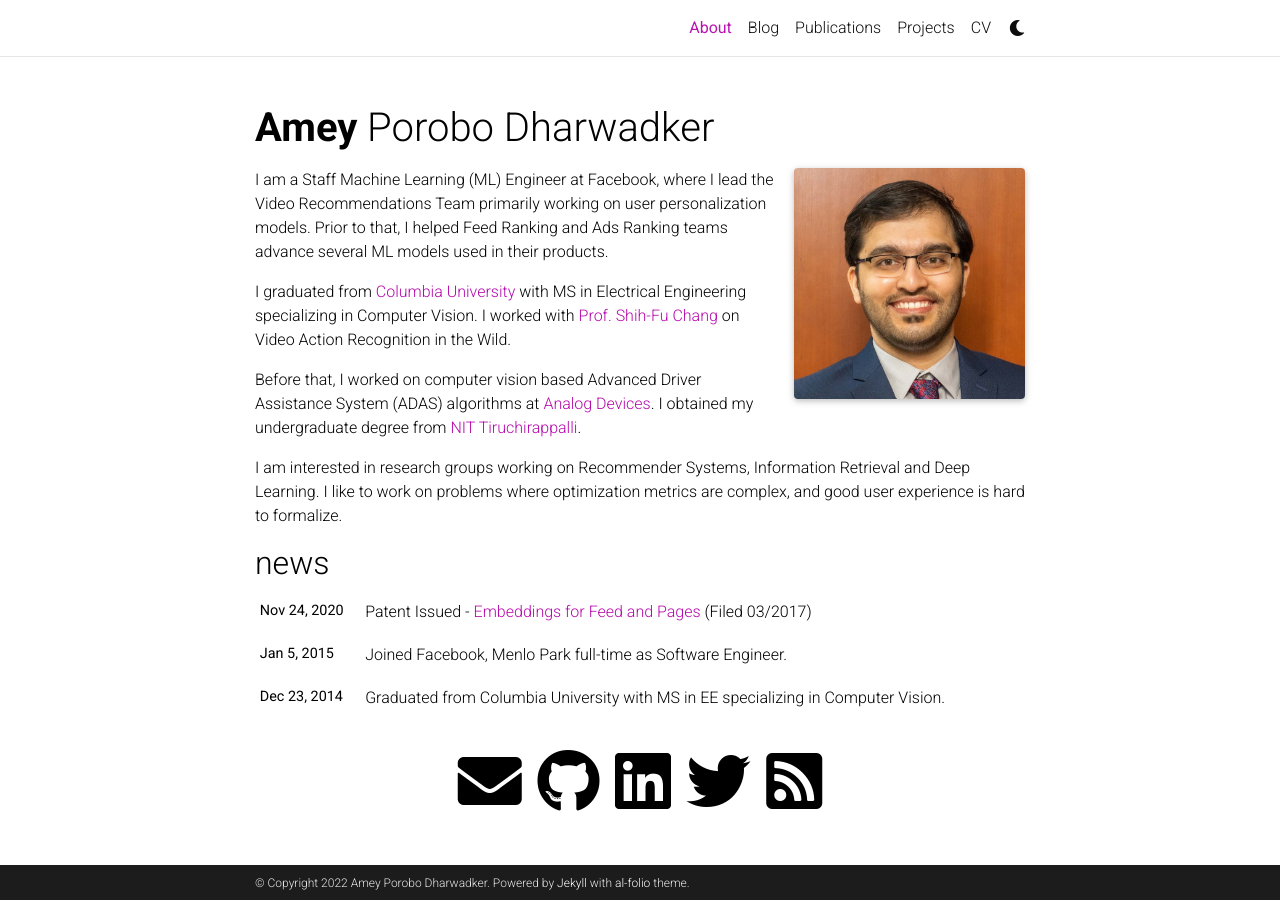
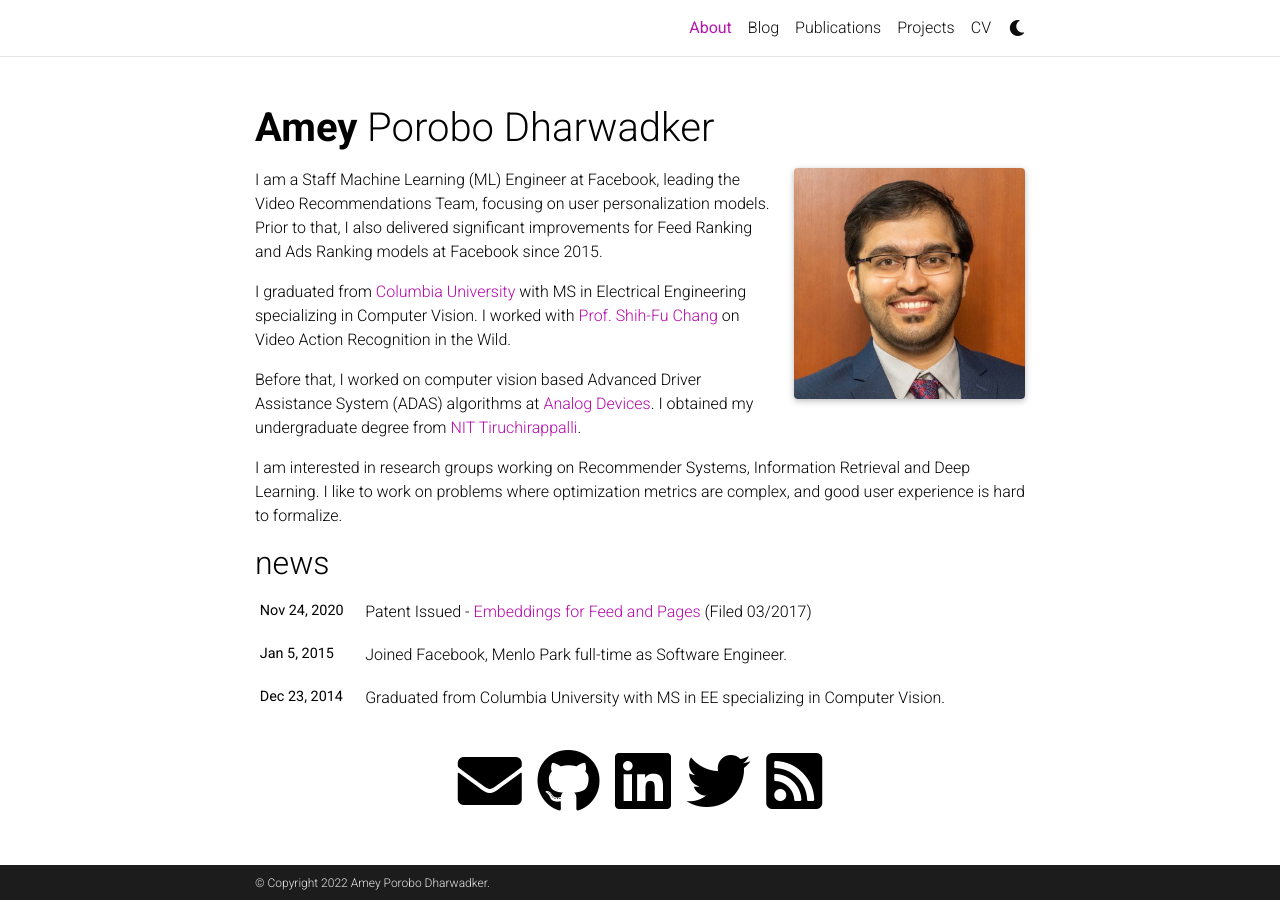
Before and after one commit to ameydhar/ameydhar.github.io, a Jekyll site: the page built from _pages/about.md, in a window 1280 px wide. Built offline with Jekyll 4.4.1, drawn with Linux system fonts in a browser that asks for light colours; full-size pictures stand in for the smaller copies a plugin makes; comment, search, counter and statistics services are not loaded; a style sheet for code colours, icons or effects is not loaded.

Commit message:
Minor about changes, thumbnails

```diff
--- a/_config.yml
+++ b/_config.yml
@@ -9,8 +9,7 @@ last_name: Porobo Dharwadker
 email: ameydhar@gmail.com
 description: > # the ">" symbol means to ignore newlines until "footer_text:"
   Staff Machine Learning Engineer at Meta (previously known as Facebook) in California USA, leading personalization for video recommender systems.
-footer_text: >
-  Powered by <a href="https://jekyllrb.com/" target="_blank">Jekyll</a> with <a href="https://github.com/alshedivat/al-folio">al-folio</a> theme.
+footer_text: > # Powered by <a href="https://jekyllrb.com/" target="_blank">Jekyll</a> with <a href="https://github.com/alshedivat/al-folio">al-folio</a> theme.
 keywords: Amey, Porobo, Dharwadker, Columbia, NIT Tiruchirappalli, Analog Devices, Machine learning, ML, Deep Learning, Recommender System, Information Retrieval  # add your own keywords or leave empty
 
 lang: en # the language of your site (for example: en, fr, cn, ru, etc.)
--- a/_layouts/bib.html
+++ b/_layouts/bib.html
@@ -7,7 +7,7 @@
           {% if entry.preview contains '://' -%}
           <img class="preview z-depth-1 rounded" src="{{ entry.preview }}">
           {%- else -%}
-          <img class="preview z-depth-1 rounded" src="{{ entry.preview | prepend: '/assets/img/publication_preview/' | relative_url }}">
+          <img class="preview z-depth-0 rounded" src="{{ entry.preview | prepend: '/assets/img/publication_preview/' | relative_url }}">
           {%- endif -%}
         {%- elsif entry.abbr -%}
           {%- if site.data.venues[entry.abbr] -%}
--- a/_pages/about.md
+++ b/_pages/about.md
@@ -18,7 +18,7 @@ selected_papers: false # includes a list of papers marked as "selected={true}"
 social: true  # includes social icons at the bottom of the page
 ---
 
-I am a Staff Machine Learning (ML) Engineer at Facebook, where I lead the Video Recommendations Team primarily working on user personalization models. Prior to that, I helped Feed Ranking and Ads Ranking teams advance several ML models used in their products.
+I am a Staff Machine Learning (ML) Engineer at Facebook, leading the Video Recommendations Team, focusing on user personalization models. Prior to that, I also delivered significant improvements for Feed Ranking and Ads Ranking models at Facebook since 2015.
 
 I graduated from [Columbia University](https://www.columbia.edu/) with MS in Electrical Engineering specializing in Computer Vision. I worked with [Prof. Shih-Fu Chang](https://www.ee.columbia.edu/~sfchang) on Video Action Recognition in the Wild.
 
```
Also changed, not shown: _bibliography/papers.bib (+5 -2 lines), assets/img/publication_preview/brownian-motion.gif (deleted), assets/img/publication_preview/paper.png (added), assets/img/publication_preview/patent.png (added), assets/img/publication_preview/wave-mechanics.gif (deleted).
